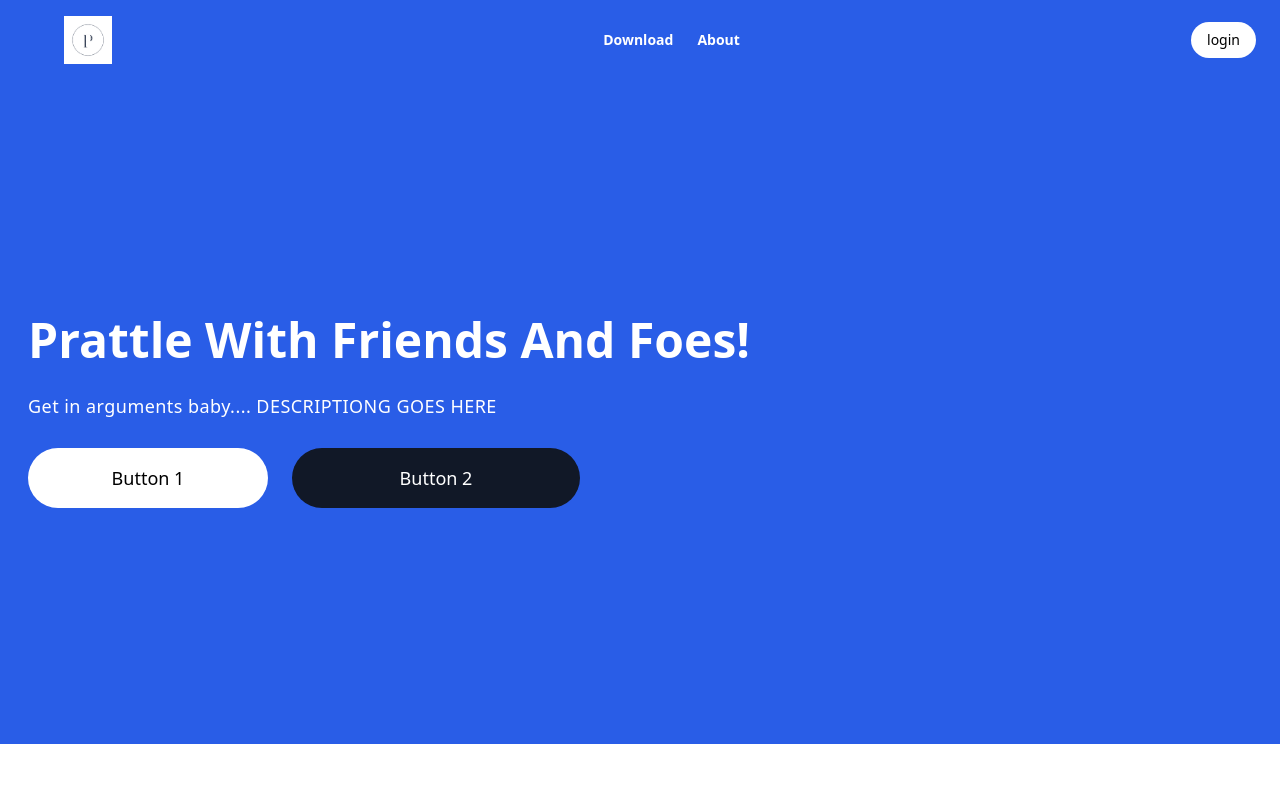
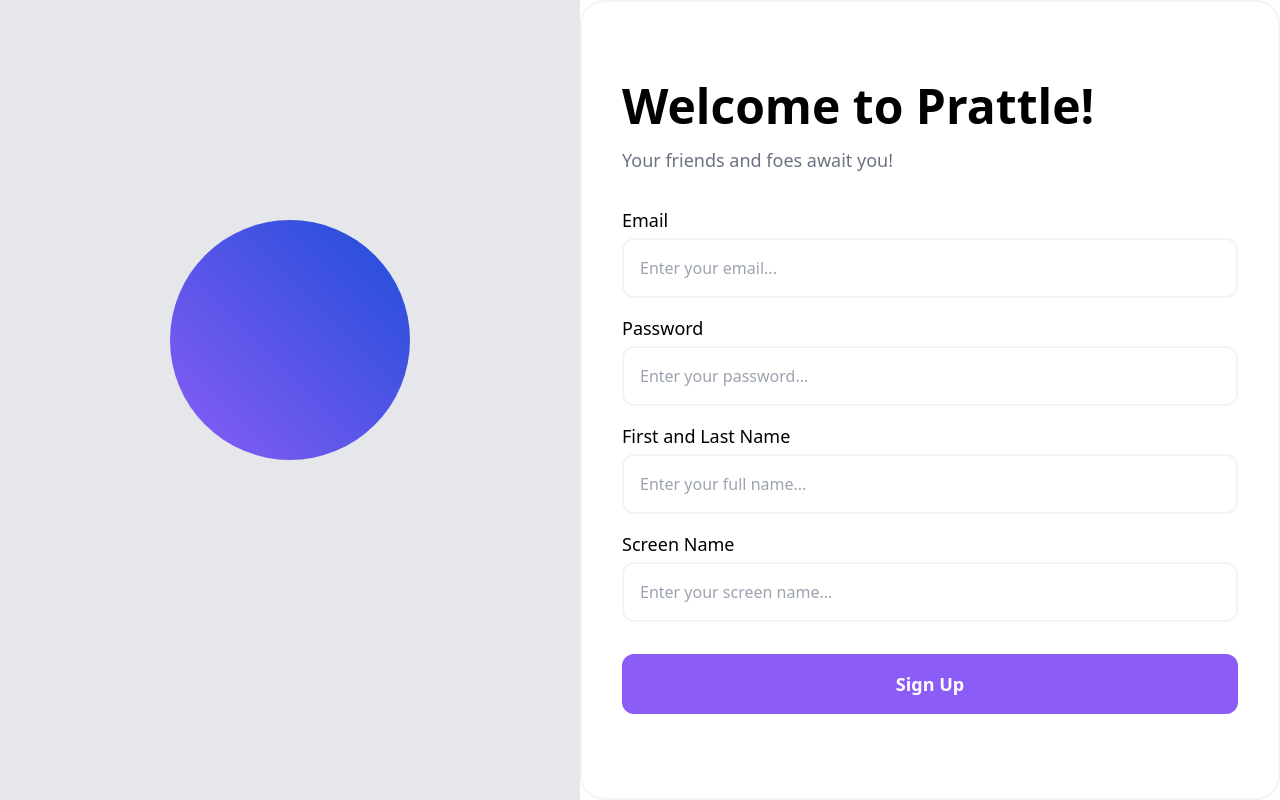
Before and after one commit to randallc20/prattle, a React (Create React App) app in the folder client/: page / in a window 1280 px wide. Built offline with nearby package versions, Linux system fonts and the light colour scheme; the HTML template or start-up script is replaced by a standard one.

Commit message:
lots of different pages almost done

```diff
--- a/client/src/App.js
+++ b/client/src/App.js
@@ -2,17 +2,25 @@ import { BrowserRouter, Routes, Route } from 'react-router-dom';
 import Hero from './components/Hero';
 import Header from './components/Header';
 import Home from './components/Home';
+import SignUp from './components/SignUp';
 
 function App() {
   return (
-    <BrowserRouter>
-      <Routes>
-        <Route exact path="/" element={<Header />}></Route>
-      </Routes>
-      <Routes>
-        <Route exact path="/" element={<Hero />}></Route>
-      </Routes>
-    </BrowserRouter>
+    <SignUp />
+    // <BrowserRouter>
+    //   <Routes>
+    //     <Route exact path="/" element={<Header />}></Route>
+    //   </Routes>
+    //   <Routes>
+    //     <Route exact path="/" element={<Hero />}></Route>
+    //   </Routes>
+    //   <Routes>
+    //     <Route exact path="/channels" element={<Home />}></Route>
+    //   </Routes>
+    //   <Routes>
+    //     <Route exact path="/channels:id" element={<Home />}></Route>
+    //   </Routes>
+    // </BrowserRouter>
   );
 }
 export default App;
--- a/client/src/components/Header.js
+++ b/client/src/components/Header.js
@@ -1,30 +1,33 @@
 import React from 'react';
 import PrattleLogo from '../assets/PrattleLogo.png';
 import { MenuIcon } from '@heroicons/react/outline';
+import { useNavigate } from 'react-router-dom';
 
 function Header() {
-  //need to set user authentication here to toggle the loging button
-  const user = false;
+  const history = useNavigate();
+
+  function signIn(e) {
+    e.preventDefault();
+    console.log('THis is where the log in functionality is');
+  }
 
   return (
     <header className="bg-discord_blue flex items-center justify-between py-4 px-6">
       <a href="/">
         <img src={PrattleLogo} className="w-32 h-12 object-contain" alt="" />
       </a>
-      <div className="hidden lg:flex  space-x-6 ">
+      {/* <div className="hidden lg:flex  space-x-6 ">
         <a className="link">Download</a>
         <a className="link">About</a>
       </div>
       <div className="flex space-x-4">
         <button
           className="bg-white p-2 rounded-full text-xs md:text-sm px-4 focus:outline-none hover:shadow-2xl hover:text-discord_blurple transition duration-200 ease-in-out whitespace-nowrap font-medium"
-          // onClick={!user ? signIn : () => history.push('/channels')}
         >
-          {/* {!user ? 'Login' : 'Open Discord'} */}
           login
         </button>
         <MenuIcon className="h-9 text-white cursor-pointer lg:hidden" />
-      </div>
+      </div> */}
     </header>
   );
 }
--- a/client/src/components/Hero.js
+++ b/client/src/components/Hero.js
@@ -2,21 +2,49 @@ import React from 'react';
 
 function Hero() {
   return (
-    <div className="bg-discord_blue pb-8 md:pb-0">
-      <div className="p-7 py-9 h-screen md:h-[83vh] md:flex relative">
-        <div className="flex flex-col gap-7 md:max-w-md lg:max-w-none lg:justify-center ">
-          <h1 className="text-5xl text-white font-bold">
-            Prattle With Friends And Foes!
-          </h1>
-          <h2 className="text-white text-lg font-light tracking-wide lg:max-w-3xl w-full">
-            Get in arguments baby.... DESCRIPTIONG GOES HERE
-          </h2>
-          <div className="flex flex-col sm:flex-row md:flex-col lg:flex-row md:items-start sm:items-center gap-6">
-            <button className="bg-white w-60 font-medium flex items-center justify-center rounded-full p-4 text-lg hover:shadow-2xl hover:text-discord_blurple focus:outline-none transition duration-200 ease-in-out">
-              Button 1
+    <div className="flex w-full h-screen">
+      {/* this is the ball */}
+      <div className="hidden lg:flex h-full w-1/2 items-center justify-center bg-gray-200">
+        <div className="w-60 h-60 bg-gradient-to-tr from-violet-500 to-blue-700 rounded-full animate-bounce"></div>
+      </div>
+      <div className=" w-11/12 max-w-[700px] px-10 py-20 rounded-3xl bg-white border-2 border-gray-100">
+        <h1 className="text-5xl font-semibold">Welcome to Prattle!</h1>
+        <p className="font-medium text-lg text-gray-500 mt-4">
+          Welcome back! Please enter you details.
+        </p>
+        <div className="mt-8">
+          <div className="flex flex-col">
+            <label className="text-lg font-medium">Email</label>
+            <input
+              className="w-full border-2 border-gray-100 rounded-xl p-4 mt-1 bg-transparent"
+              placeholder="Enter your email..."
+            />
+          </div>
+          <div className="flex flex-col mt-4">
+            <label className="text-lg font-medium">Password</label>
+            <input
+              className="w-full border-2 border-gray-100 rounded-xl p-4 mt-1 bg-transparent"
+              placeholder="Enter your password..."
+              type={'password'}
+            />
+          </div>
+          <div className="mt-8 flex justify-between items-center">
+            <button className="font-medium text-base text-violet-500">
+              Forgot password
             </button>
-            <button className="bg-gray-900 text-white w-72 font-medium flex items-center justify-center rounded-full p-4 text-lg hover:shadow-2xl hover:bg-gray-800 focus:outline-none transition duration-200 ease-in-out">
-              Button 2
+          </div>
+          <div className="mt-8 flex flex-col gap-y-4">
+            <button className="active:scale-[.98] active:duration-75 transition-all hover:scale-[1.01]  ease-in-out transform py-4 bg-violet-500 rounded-xl text-white font-bold text-lg">
+              Sign in
+            </button>
+          </div>
+          <div className="mt-8 flex justify-center items-center">
+            <p className="font-medium text-base">Don't have an account?</p>
+            <button
+              // onClick={() => setAuthState('register')}
+              className="ml-2 font-medium text-base text-violet-500"
+            >
+              Sign up
             </button>
           </div>
         </div>
--- a/client/src/components/Home.js
+++ b/client/src/components/Home.js
@@ -1,14 +1,94 @@
 import React from 'react';
+import { ChevronDownIcon, PlusIcon } from '@heroicons/react/outline';
+import { MicrophoneIcon, PhoneIcon, CogIcon } from '@heroicons/react/solid';
+import Chat from '../components/Chat';
+import Channel from '../components/Channel';
 
 function Home() {
+  const handleAddChannel = () => {
+    const channelName = prompt('Enter a new channel name');
+    console.log(channelName);
+
+    // if (channelName) {
+    //   db.collection("channels").add({
+    //     channelName: channelName,
+    //   });
+    // }
+  };
+
   return (
-    <div className="flex h-screen">
-      <div className="flex flex-col space-y-3 bg-[#202225] p-3 min-w-max">
-        <div className="server-default hover:bg-discord_purple">
-          <img src="https://rb.gy/kuaslg" alt="" className="h-5" />
+    <>
+      <div className="flex h-screen">
+        <div className="flex flex-col space-y-3 bg-[#202225] p-3 min-w-max">
+          <div className="server-default hover:bg-discord_purple">
+            {/* image in the top left */}
+            <img src="https://rb.gy/kuaslg" alt="" className="h-5" />
+          </div>
+          <hr className=" border-gray-700 border w-8 mx-auto" />
+
+          <div className="server-default hover:bg-discord_green group">
+            <PlusIcon className="text-discord_green h-7 group-hover:text-white" />
+          </div>
+        </div>
+
+        <div className="bg-[#2f3136] flex flex-col min-w-max">
+          <h2 className="flex text-white font-bold text-sm items-center justify-between border-b border-gray-800 p-4 hover:bg-[#34373C] cursor-pointer">
+            SERVER NAME GOES HERE <ChevronDownIcon className="h-5 ml-2" />
+          </h2>
+          <div className="text-[#8e9297] flex-grow overflow-y-scroll scrollbar-hide">
+            <div className="flex items-center p-2 mb-2">
+              <ChevronDownIcon className="h-3  mr-2" />
+              <h4 className="font-semibold ">Channels</h4>
+              <PlusIcon
+                className="h-6 ml-auto cursor-pointer hover:text-white"
+                onClick={handleAddChannel}
+              />
+            </div>
+            {/* <div className="flex flex-col space-y-2 px-2 mb-4">
+              {channels?.docs.map((doc) => (
+                <Channel
+                  key={doc.id}
+                  id={doc.id}
+                  channelName={doc.data().channelName}
+                />
+              ))}
+            </div> */}
+          </div>
+          <div className="bg-[#292b2f] p-2 flex justify-between items-center space-x-8">
+            {/* <div className="flex items-center space-x-1">
+              <img
+                src={user?.photoURL}
+                alt=""
+                className="h-10 rounded-full"
+                onClick={() => auth.signOut()}
+              />
+              <h4 className="text-white text-xs font-medium">
+                {user?.displayName}{' '}
+                <span className="text-[#b9bbbe] block">
+                  #{user?.uid.substring(0, 4)}
+                </span>
+              </h4>
+            </div> */}
+
+            <div className="text-gray-400 flex items-center">
+              <div className="hover:bg-[#3A3C43] p-2 rounded-md">
+                <MicrophoneIcon className="h-5 icon " />
+              </div>
+              <div className="hover:bg-[#3A3C43] p-2 rounded-md">
+                <PhoneIcon className="h-5 icon" />
+              </div>
+              <div className="hover:bg-[#3A3C43] p-2 rounded-md">
+                <CogIcon className="h-5 icon" />
+              </div>
+            </div>
+          </div>
+        </div>
+
+        <div className="bg-[#36393f] flex-grow">
+          <Chat />
         </div>
       </div>
-    </div>
+    </>
   );
 }
 
--- /dev/null
+++ b/client/src/components/SignUp.js
@@ -0,0 +1,56 @@
+import React from 'react';
+
+function SignUp() {
+  return (
+    <div className="flex w-full h-screen">
+      {/* this is the ball */}
+      <div className="hidden lg:flex h-full w-1/2 items-center justify-center bg-gray-200">
+        <div className="w-60 h-60 bg-gradient-to-tr from-violet-500 to-blue-700 rounded-full animate-bounce"></div>
+      </div>
+      <div className=" w-11/12 max-w-[700px] px-10 py-20 rounded-3xl bg-white border-2 border-gray-100">
+        <h1 className="text-5xl font-semibold">Welcome to Prattle!</h1>
+        <p className="font-medium text-lg text-gray-500 mt-4">
+          Your friends and foes await you!
+        </p>
+        <div className="mt-8">
+          <div className="flex flex-col">
+            <label className="text-lg font-medium">Email</label>
+            <input
+              className="w-full border-2 border-gray-100 rounded-xl p-4 mt-1 bg-transparent"
+              placeholder="Enter your email..."
+            />
+          </div>
+          <div className="flex flex-col mt-4">
+            <label className="text-lg font-medium">Password</label>
+            <input
+              className="w-full border-2 border-gray-100 rounded-xl p-4 mt-1 bg-transparent"
+              placeholder="Enter your password..."
+              type={'password'}
+            />
+          </div>
+          <div className="flex flex-col mt-4">
+            <label className="text-lg font-medium">First and Last Name</label>
+            <input
+              className="w-full border-2 border-gray-100 rounded-xl p-4 mt-1 bg-transparent"
+              placeholder="Enter your full name..."
+            />
+          </div>
+          <div className="flex flex-col mt-4">
+            <label className="text-lg font-medium">Screen Name</label>
+            <input
+              className="w-full border-2 border-gray-100 rounded-xl p-4 mt-1 bg-transparent"
+              placeholder="Enter your screen name..."
+            />
+          </div>
+          <div className="mt-8 flex flex-col gap-y-4">
+            <button className="active:scale-[.98] active:duration-75 transition-all hover:scale-[1.01]  ease-in-out transform py-4 bg-violet-500 rounded-xl text-white font-bold text-lg">
+              Sign Up
+            </button>
+          </div>
+        </div>
+      </div>
+    </div>
+  );
+}
+
+export default SignUp;
```
Also changed, not shown: client/src/components/Chat.js (+11 -0 lines).
